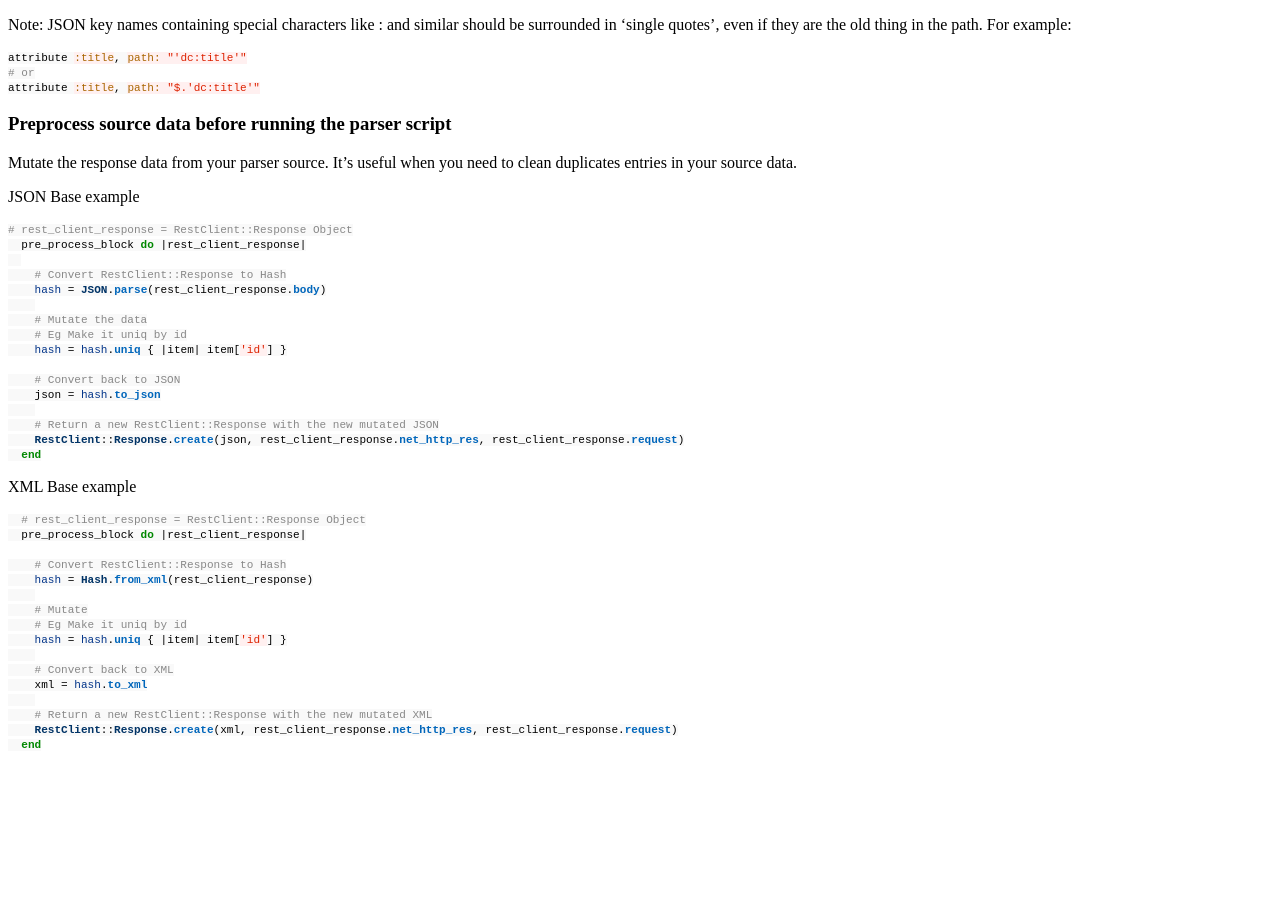
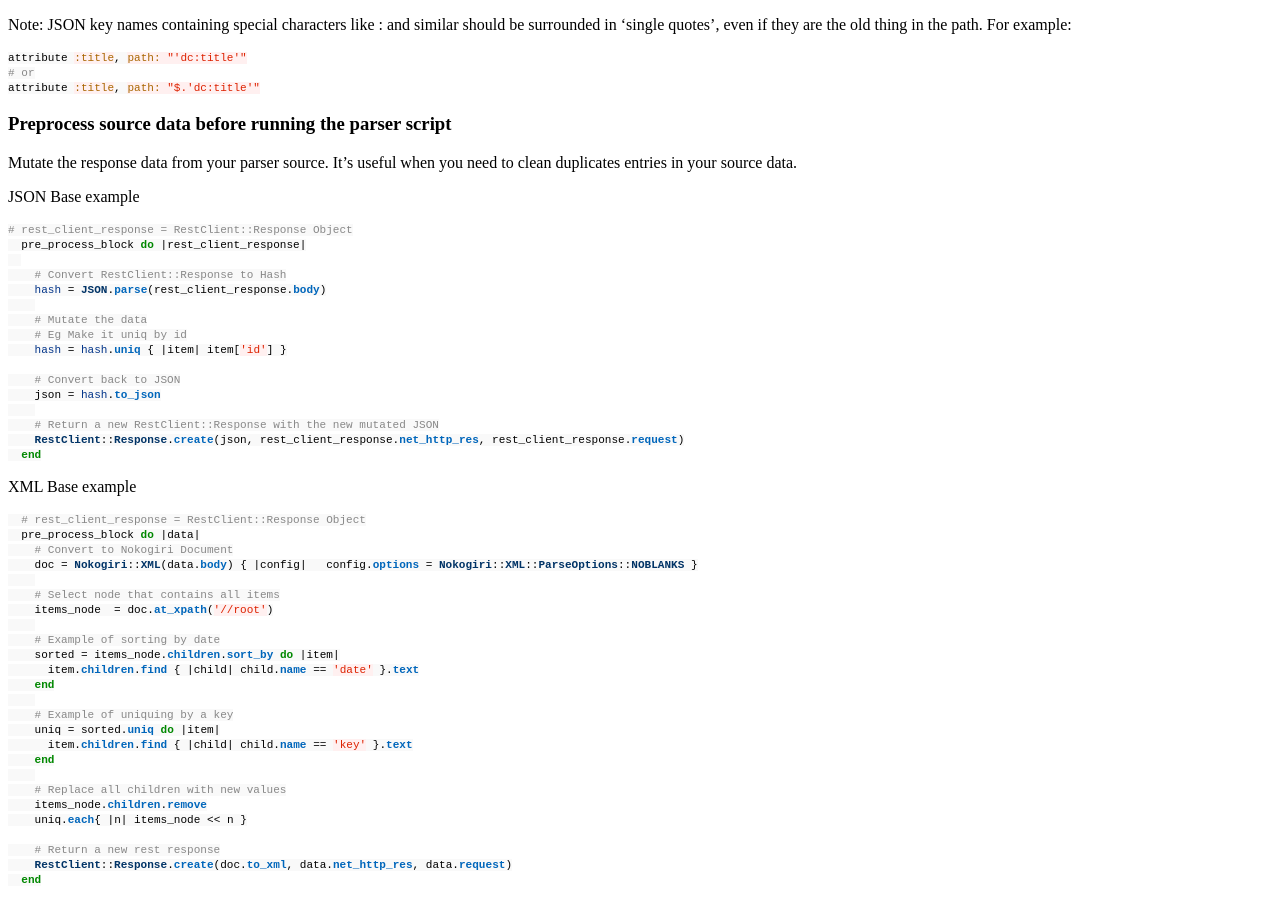
Before and after one commit to DigitalNZ/supplejack, a Jekyll site: the page built from _posts/2014-05-01-parser-dsl-domain-specific-language.md, in a window 1280 px wide and 900 px high, scrolled down 6121 px. Built offline with Jekyll 4.4.1, drawn with Linux system fonts in a browser that asks for light colours; Markdown is read by kramdown in place of the engine named in the settings; a style sheet for code colours, icons or effects is not loaded; before the commit the page ends 6886 px from its top, so only the background shows below that.

Commit message:
Update 2014-05-01-parser-dsl-domain-specific-language.md

````diff
--- a/_posts/2014-05-01-parser-dsl-domain-specific-language.md
+++ b/_posts/2014-05-01-parser-dsl-domain-specific-language.md
@@ -352,19 +352,28 @@ JSON Base example
 XML Base example
 ```ruby
   # rest_client_response = RestClient::Response Object
-  pre_process_block do |rest_client_response|
+  pre_process_block do |data|
+    # Convert to Nokogiri Document
+    doc = Nokogiri::XML(data.body) { |config|	config.options = Nokogiri::XML::ParseOptions::NOBLANKS }
 
-    # Convert RestClient::Response to Hash
-    hash = Hash.from_xml(rest_client_response)
+    # Select node that contains all items
+    items_node  = doc.at_xpath('//root')
 
-    # Mutate
-    # Eg Make it uniq by id
-    hash = hash.uniq { |item| item['id'] }
+    # Example of sorting by date
+    sorted = items_node.children.sort_by do |item|
+      item.children.find { |child| child.name == 'date' }.text
+    end
 
-    # Convert back to XML
-    xml = hash.to_xml
+    # Example of uniquing by a key
+    uniq = sorted.uniq do |item|
+      item.children.find { |child| child.name == 'key' }.text
+    end
 
-    # Return a new RestClient::Response with the new mutated XML
-    RestClient::Response.create(xml, rest_client_response.net_http_res, rest_client_response.request)
+    # Replace all children with new values
+    items_node.children.remove
+    uniq.each{ |n| items_node << n }
+
+    # Return a new rest response
+    RestClient::Response.create(doc.to_xml, data.net_http_res, data.request)
   end
 ```
````
